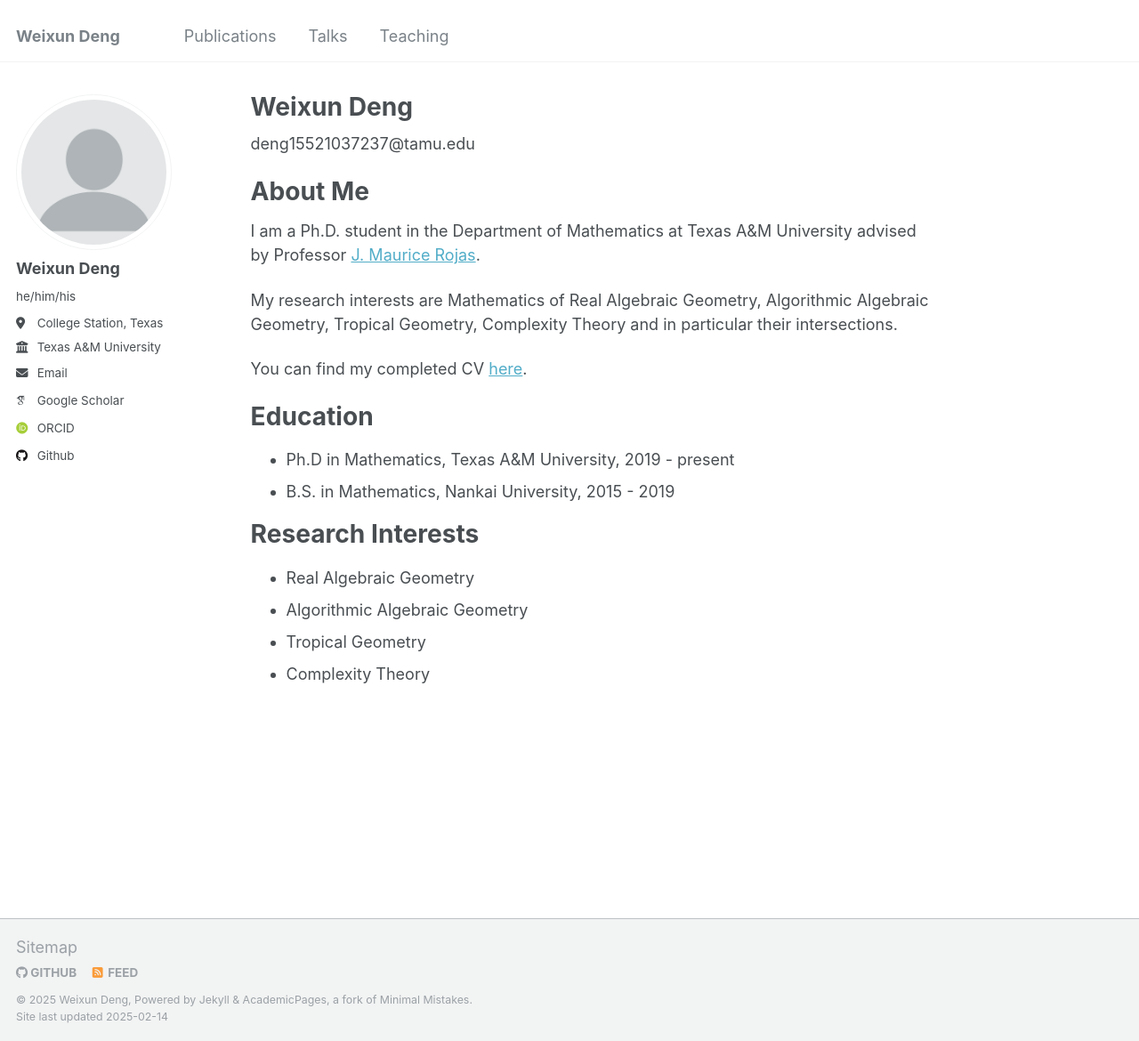
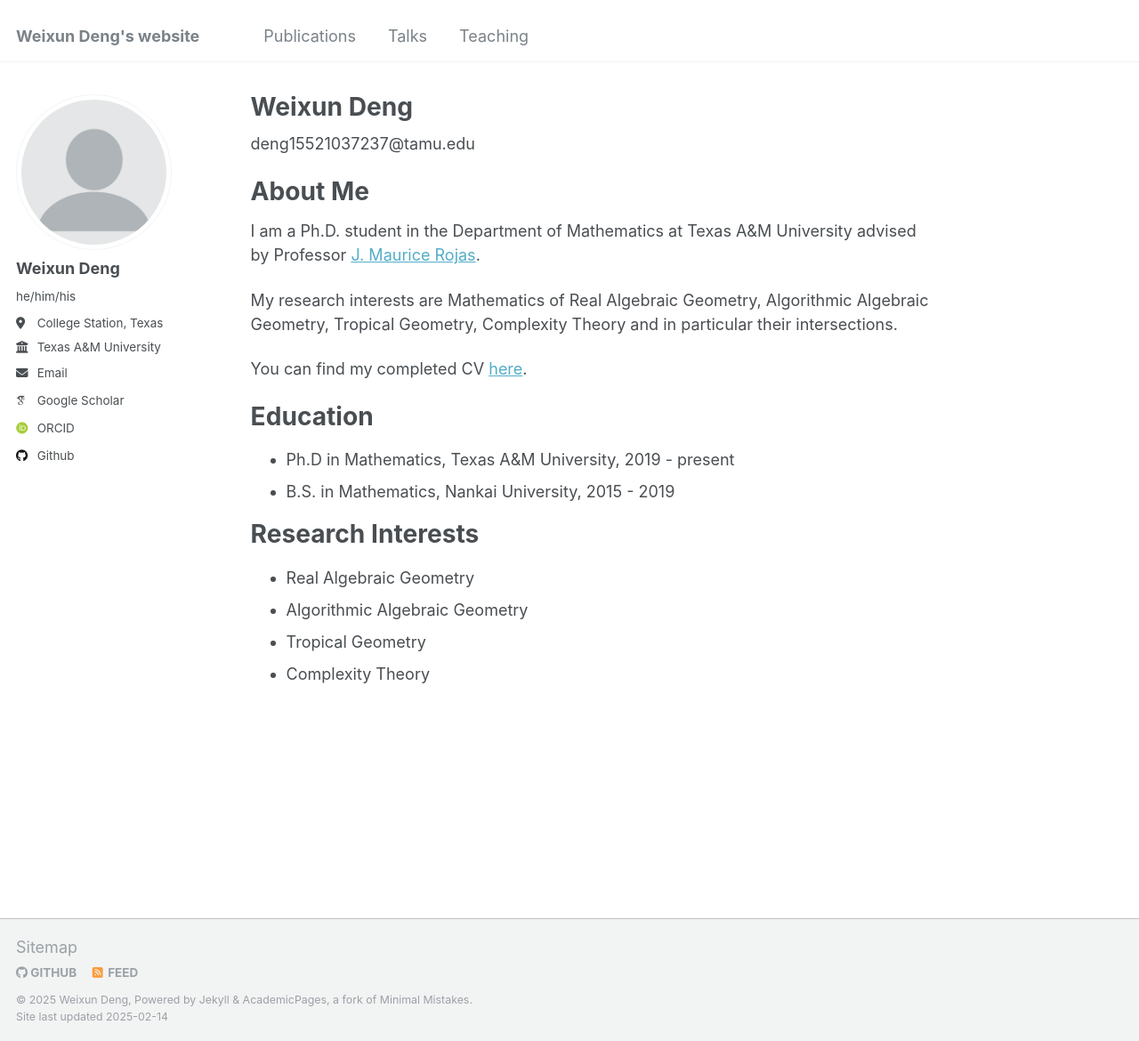
Before and after one commit to WeixunDeng/weixundeng.github.io, a Jekyll site: the page built from _pages/about.md, in a window 1280 px wide and 1170 px high. Shown: the whole window at 89% size. Built offline with Jekyll 4.4.1, drawn with Linux system fonts in a browser that asks for light colours; some web fonts are replaced.

Commit message:
Update _config.yml

```diff
--- a/_config.yml
+++ b/_config.yml
@@ -8,7 +8,7 @@
 
 # Basic Site Settings
 locale                   : "College Station, TX"
-title                    : "Weixun Deng"
+title                    : "Weixun Deng's website"
 title_separator          : "-"
 name                     : &name "Weixun Deng"
 description              :
```
